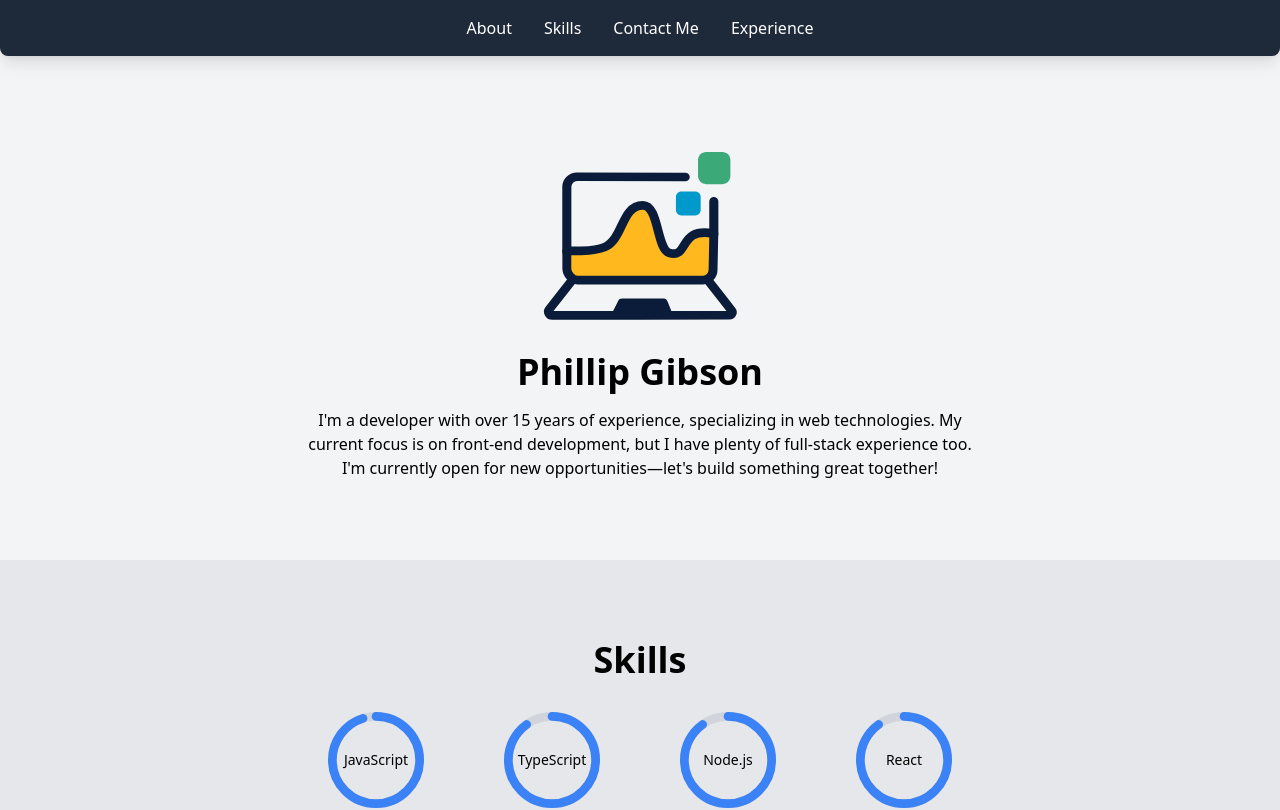
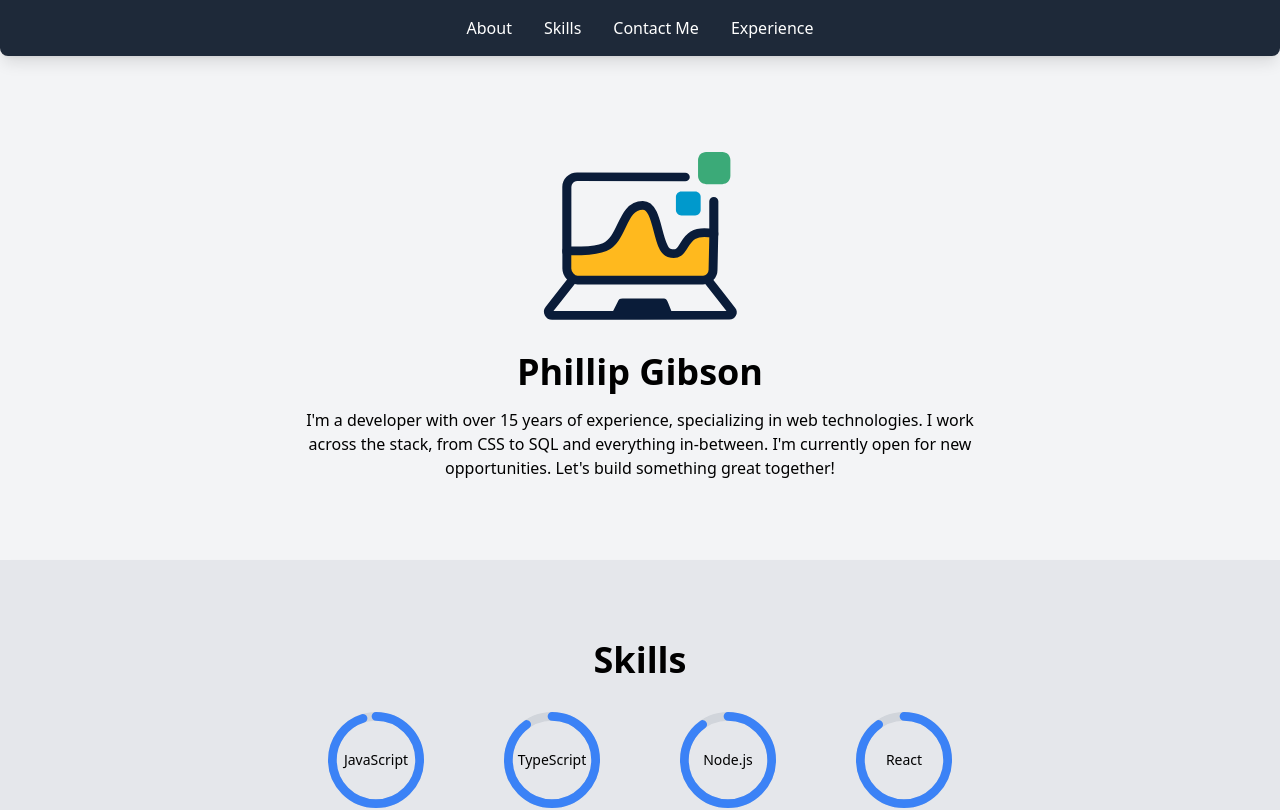
Before and after one commit to renolc/renolc.dev, a React (Vite) app: page / in a window 1280 px wide. Shown: the top 810 px of the page. Built offline with nearby package versions, Linux system fonts and the light colour scheme.

Commit message:
update hero text and npm audit fix

```diff
--- a/src/components/HeroSection.tsx
+++ b/src/components/HeroSection.tsx
@@ -4,9 +4,8 @@ export default () => (
     <h1 className="text-4xl font-bold text-center">Phillip Gibson</h1>
     <p className="text-center mt-4 max-w-2xl mx-auto">
       I'm a developer with over 15 years of experience, specializing in web
-      technologies. My current focus is on front-end development, but I have
-      plenty of full-stack experience too. I'm currently open for new
-      opportunities—let's build something great together!
+      technologies. I work across the stack, from CSS to SQL and everything in-between.
+      I'm currently open for new opportunities. Let's build something great together!
     </p>
   </section>
 )
```
Also changed, not shown: 1 other file (tests, documents, lock files or other folders).
